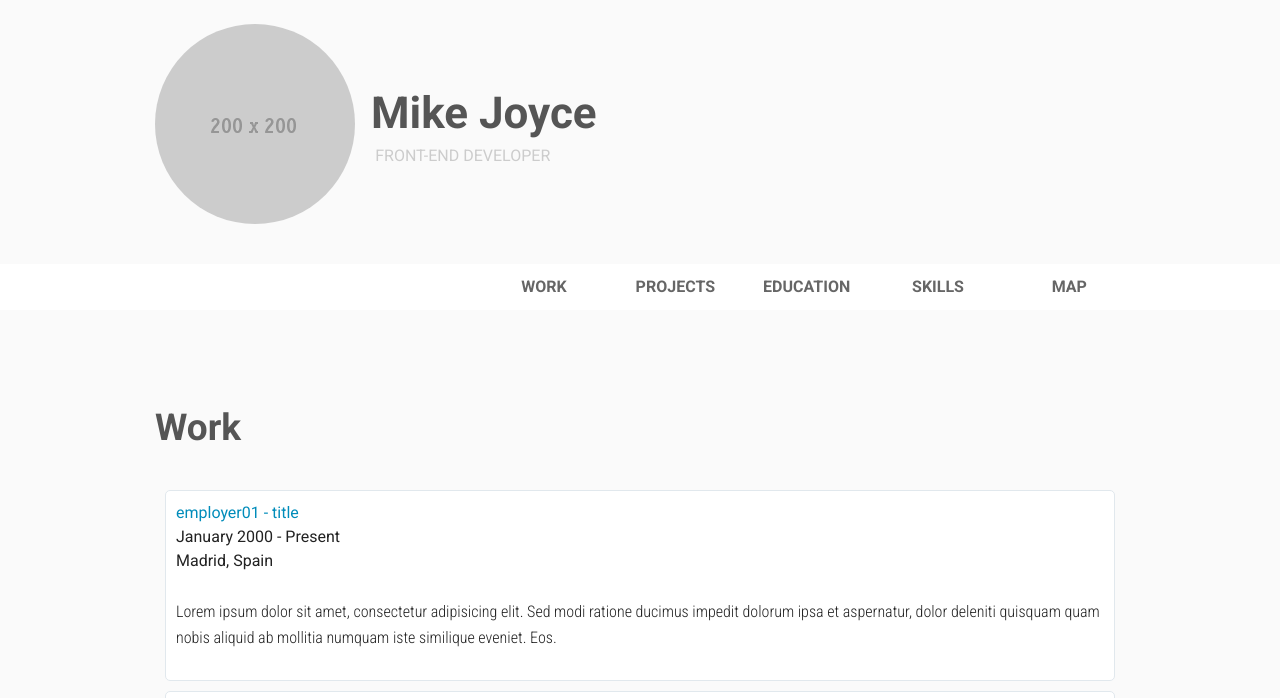
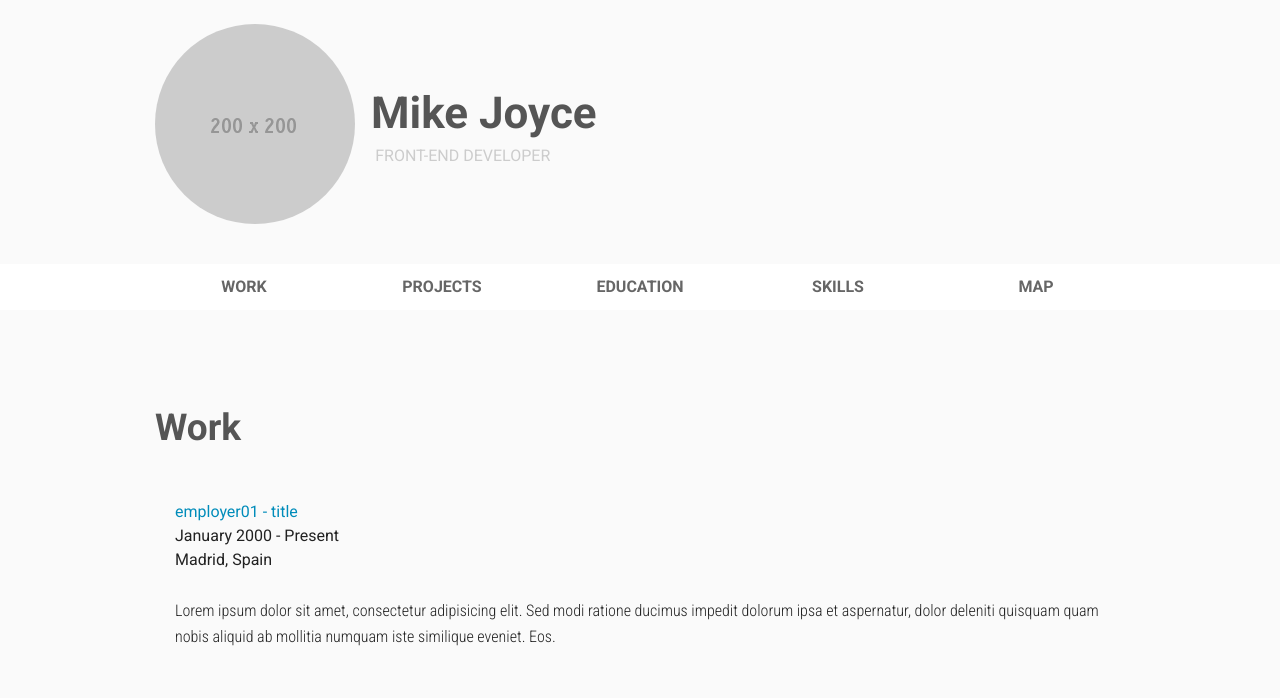
Before and after one commit to yashbhutoria/resume, a website: page index.html in a window 1280 px wide. Shown: the top 698 px of the page. Drawn offline with Linux system fonts and the light colour scheme; some packages are replaced by stand-ins of ours.

Commit message:
Center navigation links

```diff
--- a/index.html
+++ b/index.html
@@ -56,7 +56,7 @@
     <!-- Navigation -->
     <div class="navigation">
       <div class="row">
-        <div class="small-12 medium-12 large-8 large-offset-4 column">
+        <div class="small-12 medium-12 large-12 column">
           <nav>
             <ul id="nav" class="small-block-grid-5 large-block-grid-5">
 
--- a/scss/_custom.scss
+++ b/scss/_custom.scss
@@ -48,9 +48,9 @@ section h2 {
 }
 
 .content {
-	background: #fff;
-	border: 1px solid #e1e8ed;
-	@include border-radius(5px);
+	// background: #fff;
+	// border: 1px solid #e1e8ed;
+	// @include border-radius(5px);
 	//@include box-shadow(0 1px 1px rgba(0, 0, 0, 0.1));
 	margin: 10px;
 	padding: 10px;
```
Also changed, not shown: css/app.css.
